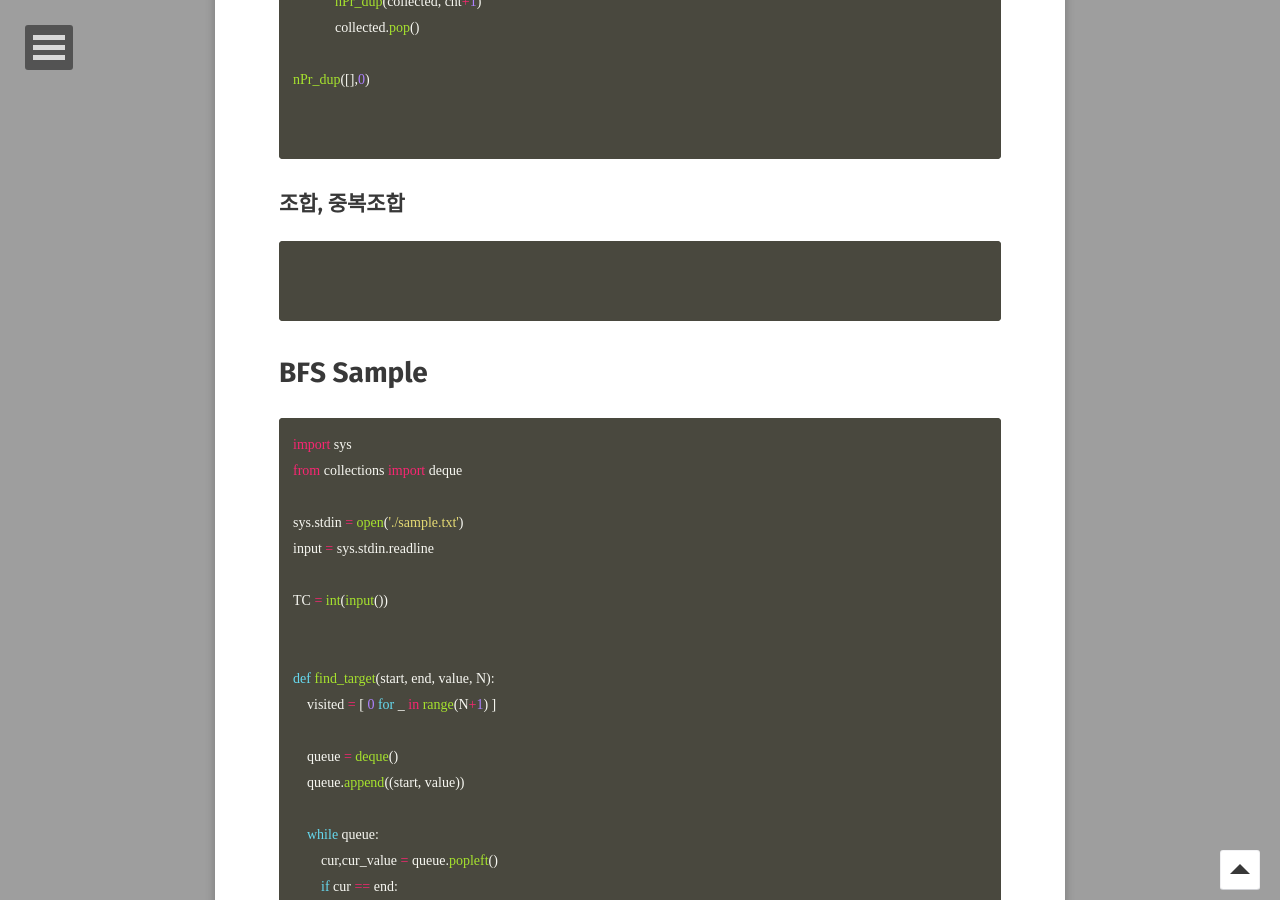
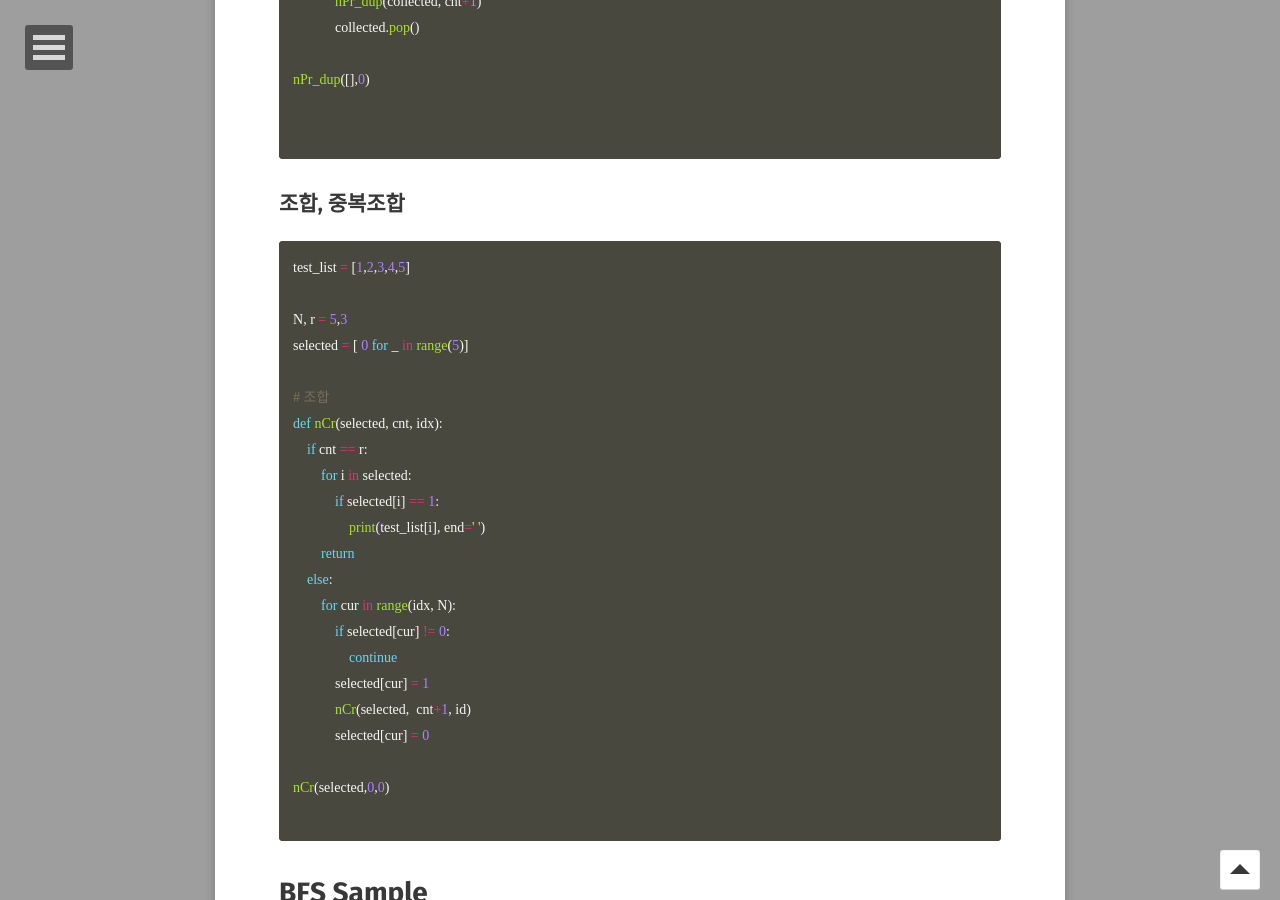
Before and after one commit to leesk212/leesk212.github.io, a Jekyll site: the page built from _posts/2025-01-15-[PS][Python]순열조합BFS.md, in a window 1280 px wide and 900 px high, scrolled down 2326 px. Built offline with Jekyll 4.4.1, drawn with Linux system fonts in a browser that asks for light colours; some web fonts are replaced; our own code applies the rules of GitHub Pages for plain Markdown files; comment, search, counter and statistics services are not loaded.

Commit message:
Update 2025-01-15-[PS][Python]순열조합BFS.md

````diff
--- a/_posts/2025-01-15-[PS][Python]순열조합BFS.md
+++ b/_posts/2025-01-15-[PS][Python]순열조합BFS.md
@@ -90,7 +90,27 @@ nPr_dup([],0)
 ## 조합, 중복조합
 
 ```python
+test_list = [1,2,3,4,5]
 
+N, r = 5,3
+selected = [ 0 for _ in range(5)]
+
+# 조합
+def nCr(selected, cnt, idx):
+    if cnt == r:
+        for i in selected:
+            if selected[i] == 1:
+                print(test_list[i], end=' ')
+        return
+    else:
+        for cur in range(idx, N):
+            if selected[cur] != 0:
+                continue
+            selected[cur] = 1
+            nCr(selected,  cnt+1, id)
+            selected[cur] = 0
+
+nCr(selected,0,0)
 
 ```
 
````
